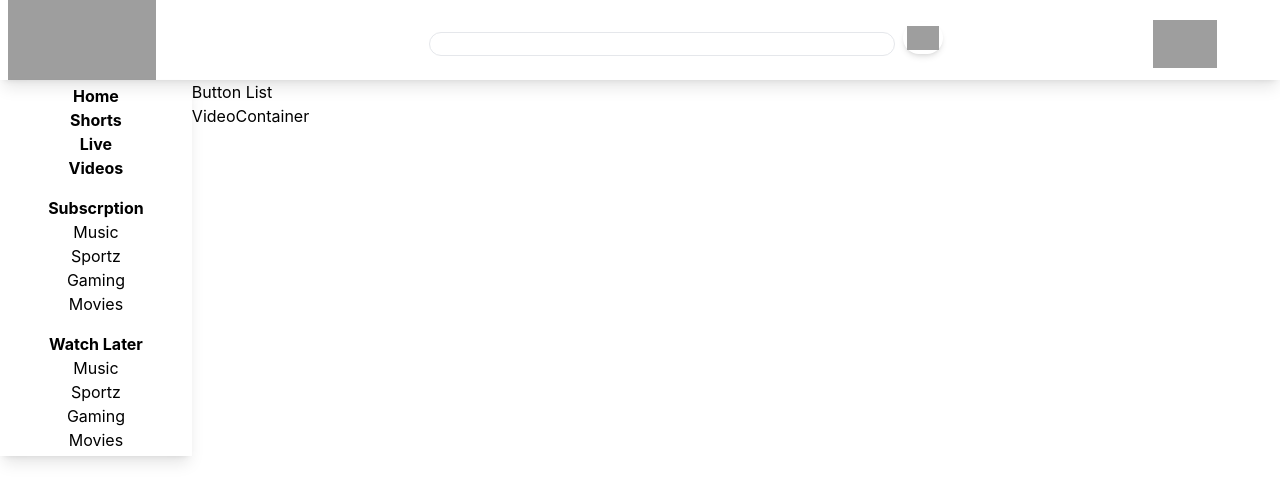
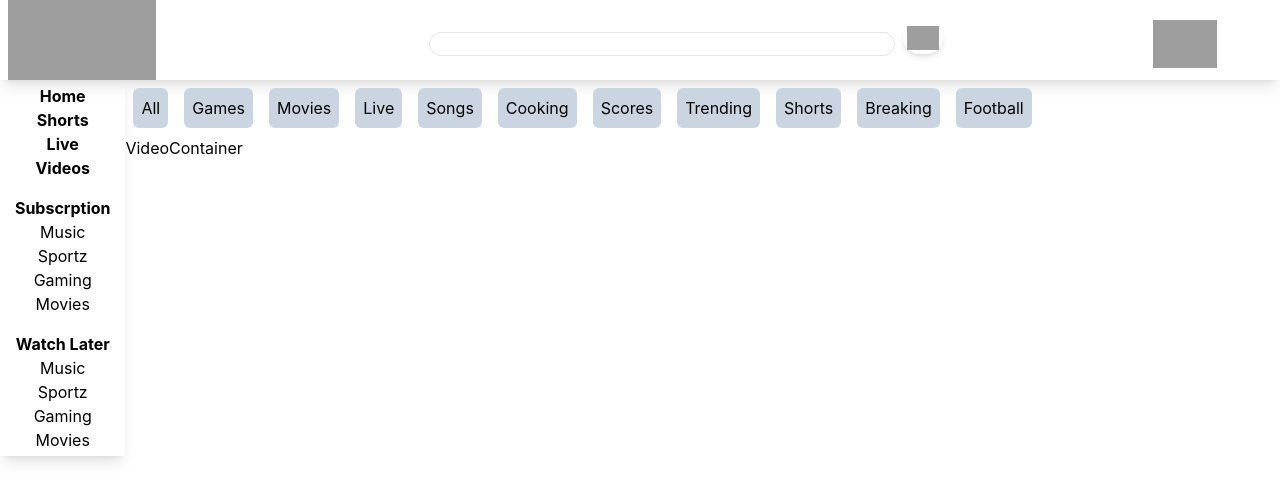
Before and after one commit to AnirbanKapil/my-youtubee, a React (Create React App) app: page / in a window 1280 px wide. Shown: the top 502 px of the page. Built offline with nearby package versions, Linux system fonts and the light colour scheme; grey boxes are pictures that could not be loaded.

Commit message:
latest update

```diff
--- /dev/null
+++ b/src/components/Button.js
@@ -0,0 +1,11 @@
+import React from "react";
+
+function Button ({list}) {
+    return (
+        <div>
+            <button className="m-2 p-2 bg-slate-300 rounded-md">{list}</button>
+        </div>
+    )
+};
+
+export default Button;
--- a/src/components/ButtonList.js
+++ b/src/components/ButtonList.js
@@ -1,9 +1,12 @@
 import React from "react";
+import Button from "./Button";
+function ButtonList () {
 
-function ButtonList () {
+    const btnList = ["All","Games","Movies","Live","Songs","Cooking","Scores","Trending","Shorts","Breaking","Football"]
+
     return (
-        <div>
-            <h1>Button List</h1>
+        <div className="flex">
+            {btnList.map((btn) => <Button list={btn} />)}
         </div>
     )
 };
```
Also changed, not shown: src/utils/constants.js (added).
